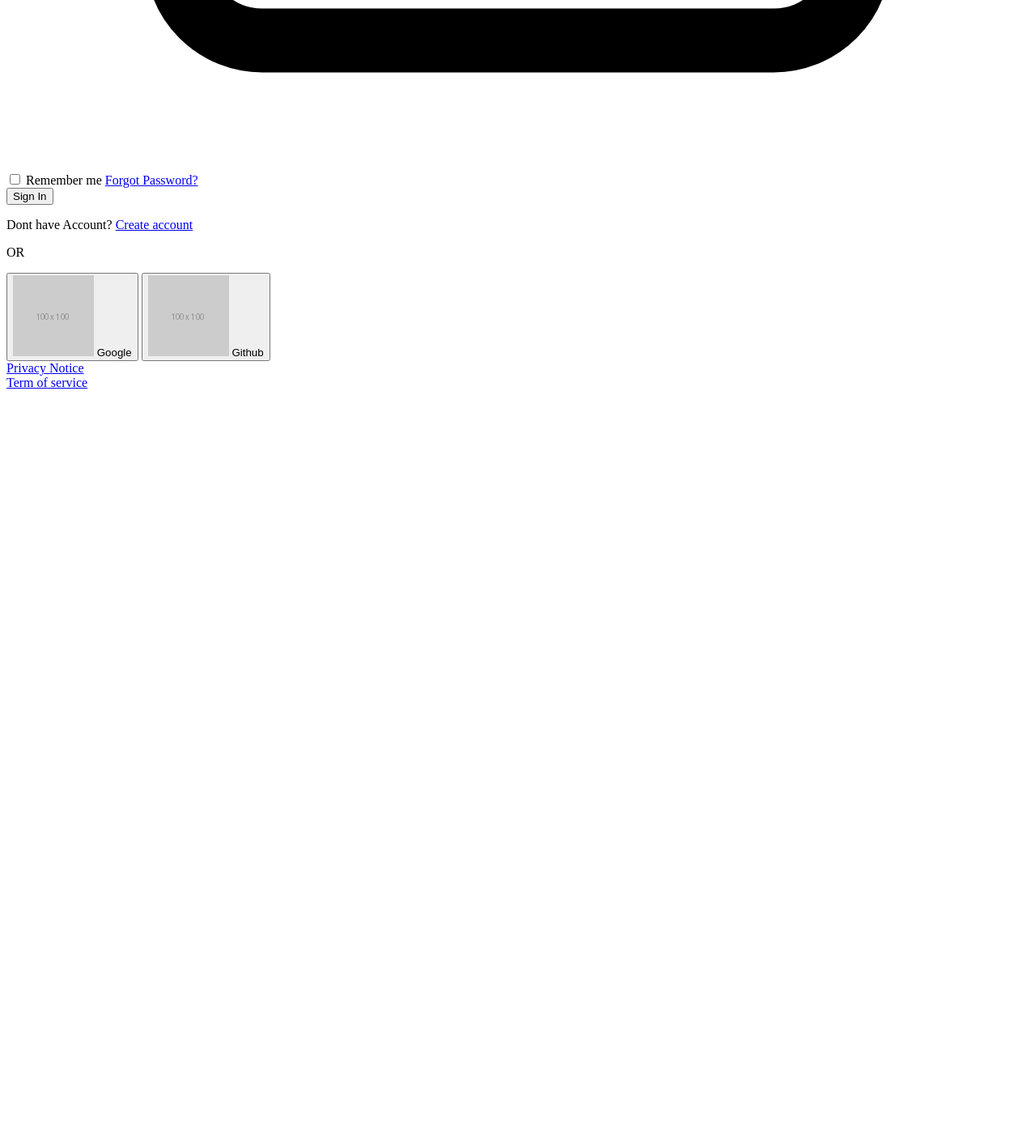
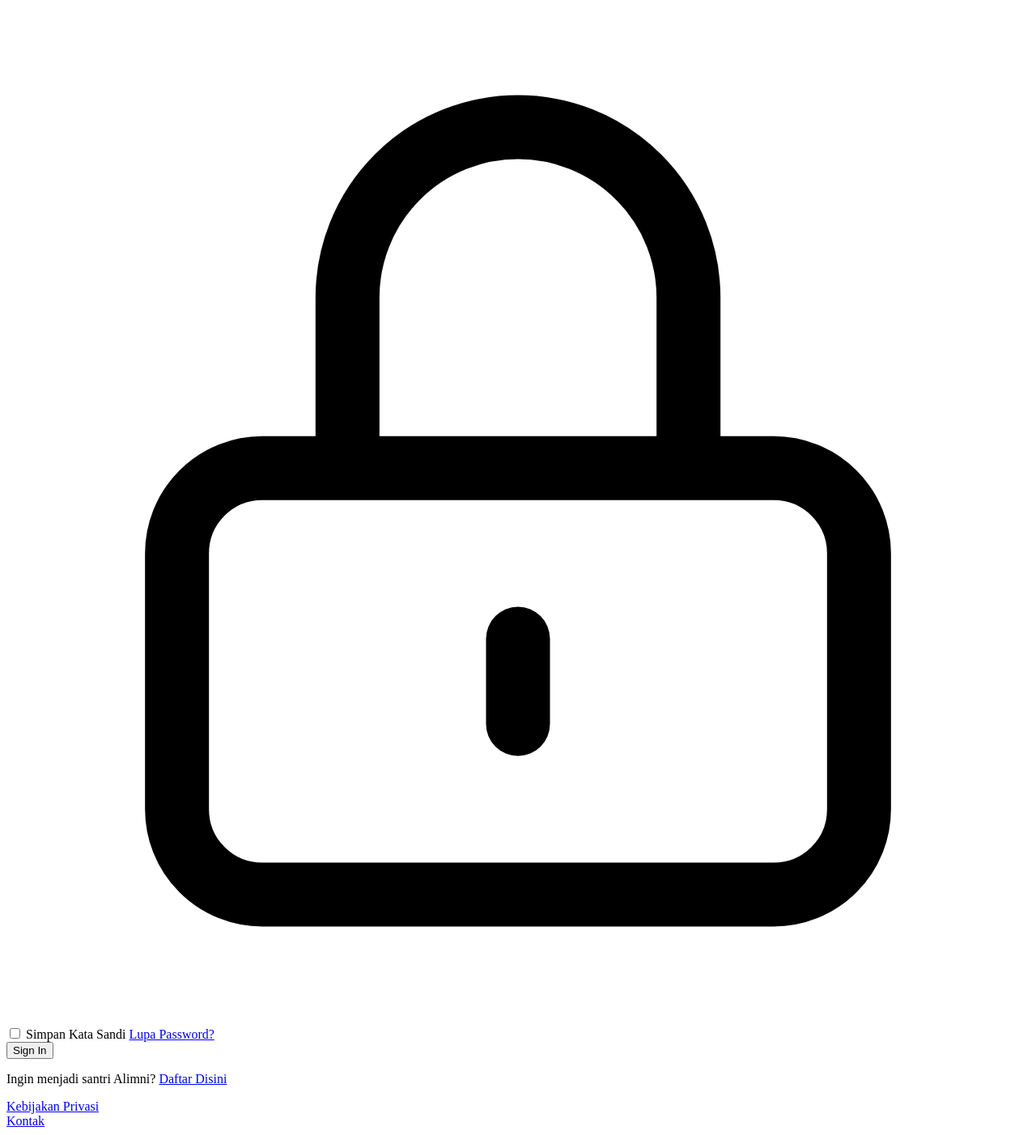
Before and after one commit to liraproject/master-alimni, a Laravel app: page /login in a window 1280 px wide. Shown: the part 2958-4360 px from the top of the page at 81% size. Before the commit the page ends 3438 px from the top, so only its background shows below. Run offline with Laravel 12, Linux system fonts and the light colour scheme; parts of the project's set-up code (start-up, migrations or seed data) failed here and were passed over; some libraries are stand-ins or nearby versions.

Commit message:
feat : tune up halaman login

```diff
--- a/resources/views/login.blade.php
+++ b/resources/views/login.blade.php
@@ -1,30 +1,30 @@
 <x-web.layouts.base-layout title="Login">
     <div class="fixed top-0 hidden p-6 lg:block lg:px-12">
         <a href="#" class="flex items-center space-x-2">
-            <img class="size-12" src="{{ asset('images/app-logo.svg') }}" alt="logo" />
+            <img class="size-12" src="{{ asset('logo/alimni-logo.svg') }}" alt="logo" />
             <p class="text-xl font-semibold uppercase text-slate-700 dark:text-navy-100">
-                {{ config('app.name') }}
+                ALIMNI
             </p>
         </a>
     </div>
     <div class="hidden w-full place-items-center lg:grid">
         <div class="w-full max-w-lg p-6">
             <img class="w-full" x-show="!$store.global.isDarkModeEnabled"
-                src="{{ asset('images/illustrations/dashboard-check.svg') }}" alt="image" />
+                src="{{ asset('images/illustrations/login-alimni.svg') }}" alt="image" />
             <img class="w-full" x-show="$store.global.isDarkModeEnabled"
-                src="{{ asset('images/illustrations/dashboard-check-dark.svg') }}" alt="image" />
+                src="{{ asset('images/illustrations/login-alimni.svg') }}" alt="image" />
         </div>
     </div>
     <main class="flex flex-col items-center w-full bg-white dark:bg-navy-700 lg:max-w-md">
         <div class="flex flex-col justify-center w-full max-w-sm p-5 grow">
             <div class="text-center">
-                <img class="mx-auto size-16 lg:hidden" src="{{ asset('images/app-logo.svg') }}" alt="logo" />
+                <img class="mx-auto size-16 lg:hidden" src="{{ asset('logo/alimni-logo.svg') }}" alt="logo" />
                 <div class="mt-4">
                     <h2 class="text-2xl font-semibold text-slate-600 dark:text-navy-100">
                         Welcome Back
                     </h2>
                     <p class="text-slate-400 dark:text-navy-300">
-                        Please sign in to continue
+                        Silahkan Masukkan Username dan Password
                     </p>
                 </div>
             </div>
@@ -34,7 +34,7 @@
                     <label class="relative flex">
                         <input
                             class="w-full px-3 py-2 rounded-lg form-input peer bg-slate-150 pl-9 ring-primary/50 placeholder:text-slate-400 hover:bg-slate-200 focus:ring dark:bg-navy-900/90 dark:ring-accent/50 dark:placeholder:text-navy-300 dark:hover:bg-navy-900 dark:focus:bg-navy-900"
-                            placeholder="Username or email" type="text" name="email"
+                            placeholder="Username/No. Whatsapp" type="text" name="email"
                             value="{{ \Cookie::get('saveuser') ? \Cookie::get('saveuser') : old('email') }}" />
                         <span
                             class="absolute flex items-center justify-center w-10 h-full pointer-events-none text-slate-400 peer-focus:text-primary dark:text-navy-300 dark:peer-focus:text-accent">
@@ -53,7 +53,7 @@
                     <label class="relative flex">
                         <input
                             class="w-full px-3 py-2 rounded-lg form-input peer bg-slate-150 pl-9 ring-primary/50 placeholder:text-slate-400 hover:bg-slate-200 focus:ring dark:bg-navy-900/90 dark:ring-accent/50 dark:placeholder:text-navy-300 dark:hover:bg-navy-900 dark:focus:bg-navy-900"
-                            placeholder="Password" type="password" name="password"
+                            placeholder="Kata Sandi" type="password" name="password"
                             value="{{ \Cookie::get('savepwd') ? \Cookie::get('savepwd') : old('password') }}" />
                         <span
                             class="absolute flex items-center justify-center w-10 h-full pointer-events-none text-slate-400 peer-focus:text-primary dark:text-navy-300 dark:peer-focus:text-accent">
@@ -74,10 +74,10 @@
                         <input
                             class="rounded form-checkbox is-outline size-5 border-slate-400/70 bg-slate-100 before:bg-primary checked:border-primary hover:border-primary focus:border-primary dark:border-navy-500 dark:bg-navy-900 dark:before:bg-accent dark:checked:border-accent dark:hover:border-accent dark:focus:border-accent"
                             type="checkbox" name="simpanpwd" @if(\Cookie::has('saveuser')) checked @endif />
-                        <span class="line-clamp-1">Remember me</span>
+                        <span class="line-clamp-1">Simpan Kata Sandi</span>
                     </label>
                     <a href="#"
-                        class="text-xs transition-colors text-slate-400 line-clamp-1 hover:text-slate-800 focus:text-slate-800 dark:text-navy-300 dark:hover:text-navy-100 dark:focus:text-navy-100">Forgot
+                        class="text-xs transition-colors text-slate-400 line-clamp-1 hover:text-slate-800 focus:text-slate-800 dark:text-navy-300 dark:hover:text-navy-100 dark:focus:text-navy-100">Lupa
                         Password?</a>
                 </div>
                 <button type="submit"
@@ -86,35 +86,19 @@
                 </button>
                 <div class="mt-4 text-center text-xs+">
                     <p class="line-clamp-1">
-                        <span>Dont have Account?</span>
+                        <span>Ingin menjadi santri Alimni?</span>
 
                         <a class="transition-colors text-primary hover:text-primary-focus dark:text-accent-light dark:hover:text-accent"
-                            href="{{ route('registerView') }}">Create account</a>
+                            href="{{ route('registerView') }}">Daftar Disini</a>
                     </p>
                 </div>
-                <div class="flex items-center space-x-3 my-7">
-                    <div class="flex-1 h-px bg-slate-200 dark:bg-navy-500"></div>
-                    <p>OR</p>
-                    <div class="flex-1 h-px bg-slate-200 dark:bg-navy-500"></div>
-                </div>
-                <div class="flex space-x-4">
-                    <button
-                        class="w-full space-x-3 font-medium border btn border-slate-300 text-slate-800 hover:bg-slate-150 focus:bg-slate-150 active:bg-slate-150/80 dark:border-navy-450 dark:text-navy-50 dark:hover:bg-navy-500 dark:focus:bg-navy-500 dark:active:bg-navy-500/90">
-                        <img class="size-5.5" src="{{ asset('images/100x100.png') }}" alt="logo" />
-                        <span>Google</span>
-                    </button>
-                    <button
-                        class="w-full space-x-3 font-medium border btn border-slate-300 text-slate-800 hover:bg-slate-150 focus:bg-slate-150 active:bg-slate-150/80 dark:border-navy-450 dark:text-navy-50 dark:hover:bg-navy-500 dark:focus:bg-navy-500 dark:active:bg-navy-500/90">
-                        <img class="size-5.5" src="{{ asset('images/100x100.png') }}" alt="logo" />
-                        <span>Github</span>
-                    </button>
-                </div>
+
             </form>
         </div>
         <div class="flex justify-center my-5 text-xs text-slate-400 dark:text-navy-300">
-            <a href="#">Privacy Notice</a>
+            <a href="#">Kebijakan Privasi</a>
             <div class="w-px mx-3 my-1 bg-slate-200 dark:bg-navy-500"></div>
-            <a href="#">Term of service</a>
+            <a href="#">Kontak</a>
         </div>
     </main>
 </x-web.layouts.base-layout>
```
Also changed, not shown: public/images/illustrations/login-alimni.svg (added).
